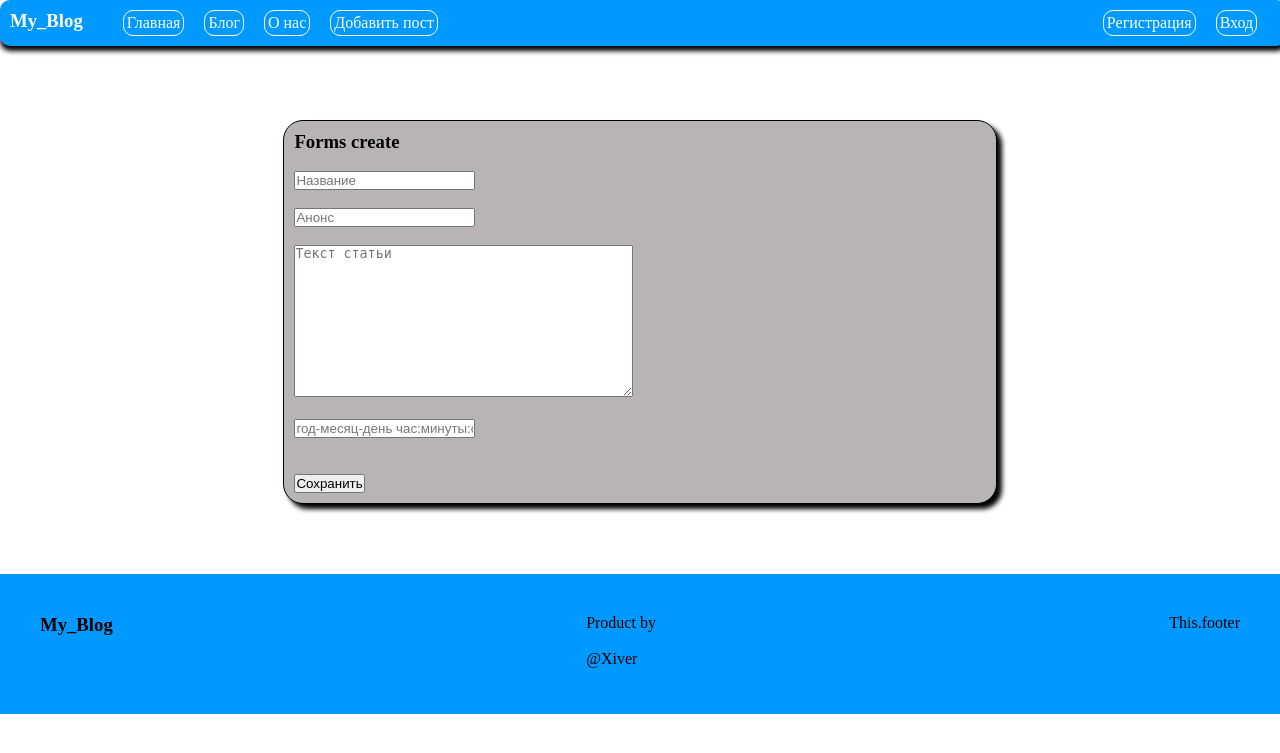
After one commit to AlexRodving/Django_Blog, a Django app: page /blog/create in a window 1280 px wide. The commit adds this page. Shown: the top 753 px of the page. Run offline with Django 3.2, Linux system fonts and the light colour scheme.

Commit message:
add forms

```diff
--- /dev/null
+++ b/my_blog/blog/forms.py
@@ -0,0 +1,22 @@
+from .models import Post #Класс описание модели БД
+from django.forms import ModelForm, TextInput, DateTimeInput, Textarea
+
+class PostForm(ModelForm):               #Класс формы наследуем от класса форм Джанго
+    class Meta:
+        model = Post                     #Указывваем модель БД
+        fields = ['title','anons','text','date'] #Поля из БД
+
+        widgets = {                        #Описание полей формы формат ключ: значение
+            "title": TextInput(attrs={
+                'placeholder': 'Название'  #Вложенный обьет для атрибутов поля формы,
+            }),                            #здесь то что в скобках у html - id,class,placeholder
+             "anons": TextInput(attrs={
+                'placeholder': 'Анонс'
+            }),
+             "text": Textarea(attrs={
+                'placeholder': 'Текст статьи'
+            }),
+             "date": DateTimeInput(attrs={
+                'placeholder': 'год-месяц-день час:минуты:секунды'
+            }),
+        }
--- a/my_blog/blog/static/blog/css/style.css
+++ b/my_blog/blog/static/blog/css/style.css
@@ -100,3 +100,15 @@ footer p{
     margin-left: auto;
     margin-right: auto;
 }
+
+.card_form{
+    background-color: rgb(185, 180, 180);
+    margin-left: auto;
+    margin-right: auto;
+    width: 90%;
+    border: 1px solid;
+    box-shadow: 5px 5px 5px black;
+    margin-top: 20px;
+    border-radius: 20px;
+    padding: 10px;
+}
--- /dev/null
+++ b/my_blog/blog/templates/blog/create.html
@@ -0,0 +1,26 @@
+<!-- Страница обработки форма, форма может быть и не наотдельной стр. -->
+{% extends "blog/layout.html" %}
+
+{% block title%}Добавление статьи{% endblock %}
+
+{% block content %}
+<main>
+    <div class="card_form">
+        <h3>Forms create</h3><br>
+        <!-- Обьявление фомы и её метода -->
+        <form method="post">
+            <!-- Обязательный элементы для формы иначе не отправится -->
+            {% csrf_token %}
+            <!-- Поля формы описаные в forms.py -->
+            {{ form.title }}<br><br>
+            {{ form.anons }}<br><br>
+            {{ form.text }}<br><br>
+            {{ form.date }}<br><br>
+            <!-- Вывод оибки -->
+            <span>{{ error }}</span><br>
+            <!-- Кнопка отправки формы, обязательный тип "submit" -->
+            <button type="submit">Сохранить</button><br>
+        </form>
+    </div>
+</main>
+{% endblock %}
--- a/my_blog/blog/templates/blog/layout.html
+++ b/my_blog/blog/templates/blog/layout.html
@@ -15,6 +15,7 @@
             <li><a href="{% url 'home' %}">Главная</a></li>
             <li><a href="{% url 'blog' %}">Блог</a></li>
             <li><a href="{% url 'about' %}">О нас</a></li>
+            <li><a href="{% url 'create' %}">Добавить пост</a></li>
         </ul>
         <ul class="reg">
             <li>Регистрация</li>
--- a/my_blog/blog/urls.py
+++ b/my_blog/blog/urls.py
@@ -5,6 +5,8 @@ urlpatterns = [
 	path('', views.home, name='home'),
     path('blog/', views.blog, name='blog'),
 	path('about/', views.about, name='about'),
+    # диномическая ссылка на страницу<число:primary_key, классы из views, имя
 	path('blog/<int:pk>', views.PostsView.as_view(), name='post'),
-	# диномическая ссылка на страницу<число:primary_key, классы из views, имя
+	# Обработка форм
+	path('blog/create', views.create, name='create')
 ]
--- a/my_blog/blog/views.py
+++ b/my_blog/blog/views.py
@@ -1,6 +1,7 @@
-from django.shortcuts import render
+from django.shortcuts import render, redirect #redirect - перенаправление на страницу
 from .models import Post
 from django.views.generic import DetailView #подключить для динамических страниц
+from .forms import PostForm                 #импорт формы из forms.py
 
 # Create your views here.
 
@@ -39,3 +40,22 @@ class PostsView(DetailView): # Класс динамических страни
     model = Post             # Указать модель с которой работаем
     template_name = 'blog/post.html' #Указать какой шаблон будет обрабатывать
     context_object_name = 'post' #Ключ для передачи в шаблон
+
+def create(request): #FORM
+    error = ''                          #Для Ошибок
+    if request.method == 'POST':        #Если метод POST
+        form = PostForm(request.POST)   #буфер для проверки формы со страницы
+        if form.is_valid():             #валидация формы
+            form.save()                 #Сохранение формы
+            return redirect('blog')     #Редирект
+        else:
+            error = 'Данные не верны'   #Иначе в пустую ошибку ложим значение
+
+    form = PostForm()                   #ложим нашу форму в переменную
+
+    data = {                            #Обьект с формой и ошибкой для передачи на страницу
+        'form': form,
+        'error': error
+    }
+
+    return render(request, 'blog/create.html', data)
```
Also changed, not shown: my_blog/db.sqlite3.
